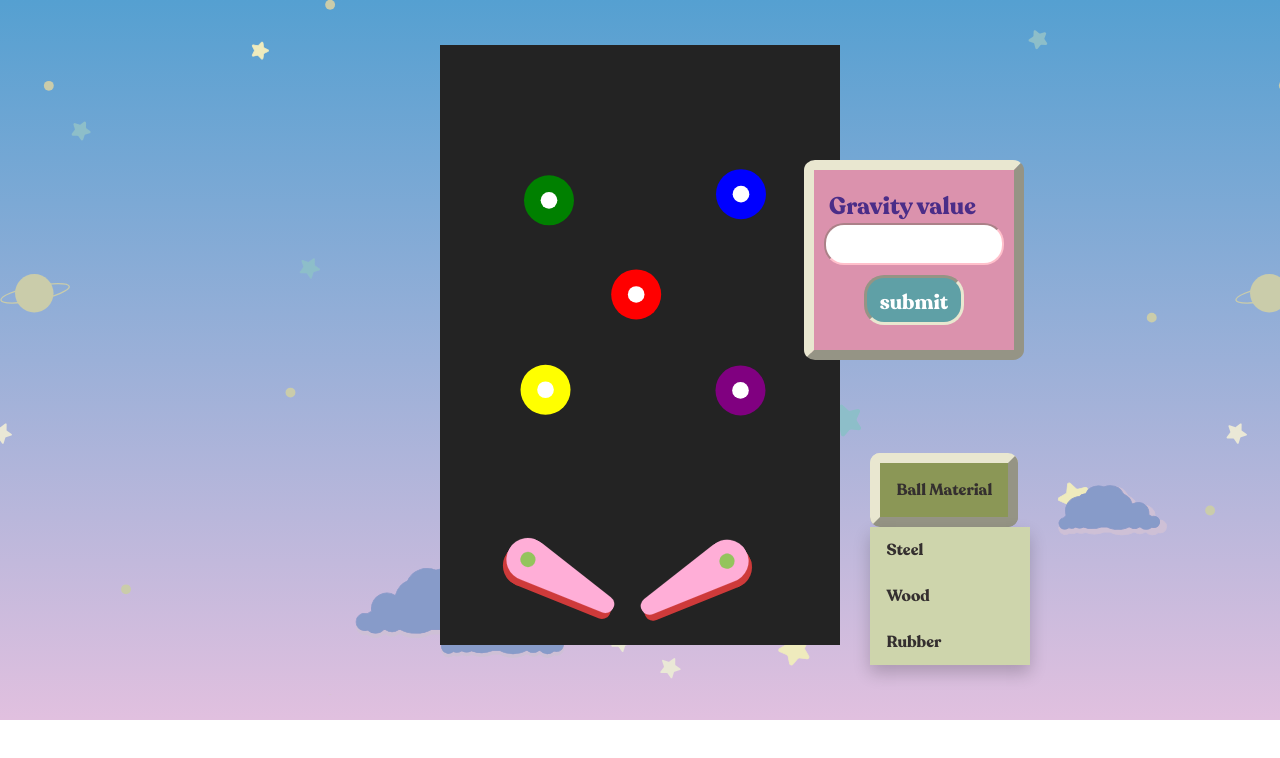
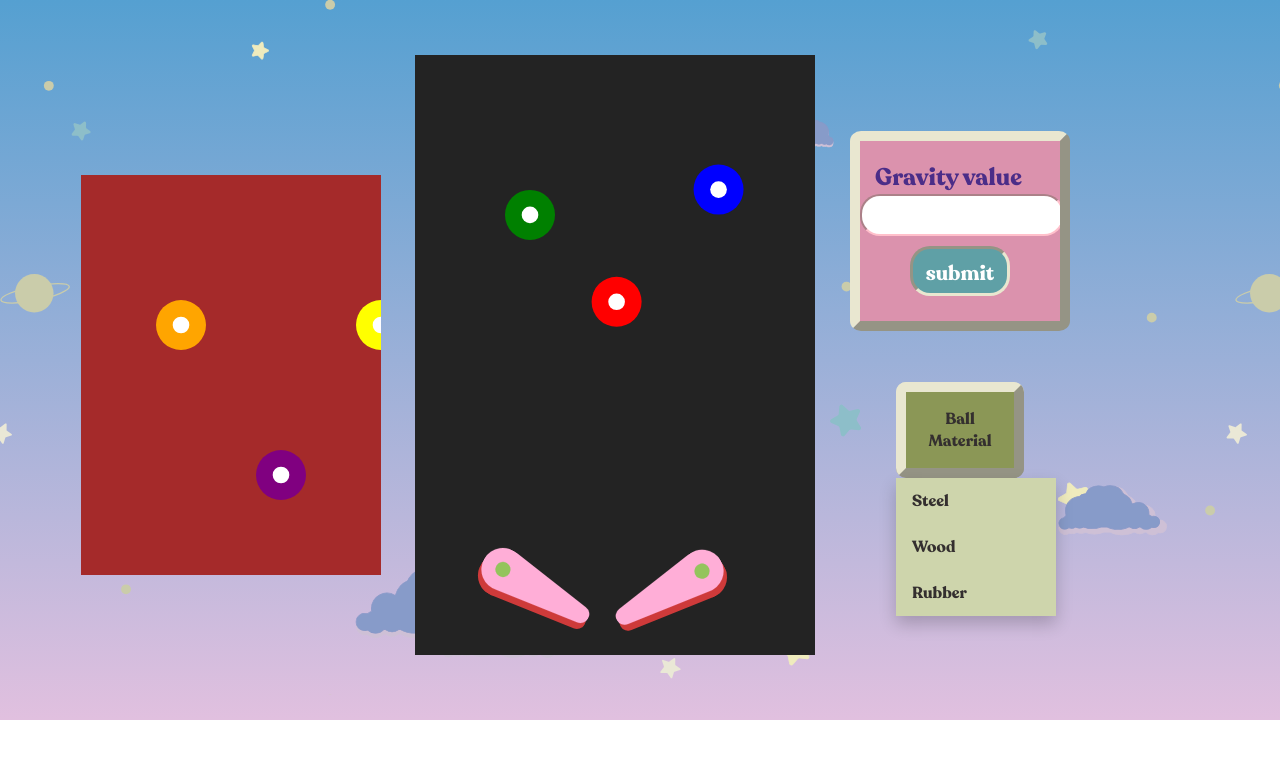
Before and after one commit to pistashioz/Pinball-simulation, a plain HTML site: page index.html in a window 1280 px wide. Both pictures are taken after a click on the button "Ball Material". Drawn offline with Linux system fonts and the light colour scheme.

Commit message:
created functions to drag box obstacles to canvas

```diff
--- a/index.html
+++ b/index.html
@@ -9,21 +9,27 @@
 <body>
 
     <div class = 'background'></div>
+    <div id = 'simulatorCanvas'>
         <canvas id="canvas" width="400" height="600"></canvas>
+        <canvas id = 'canvasObs' with = '200' height="400"></canvas>
+    </div>
 
+    <div id = 'custom'>
         <div id = 'formGravity'>
             <label for = 'gravity'>Gravity value</label>
             <input type  = 'number' name = 'gravity' id= 'gravity'>
             <input type = 'submit' value ='submit'>
         </div>
         <div class="dropdown">
-        <button onclick="myFunction()" class="dropbtn">Ball Material</button>
+            <button  class="dropbtn" onclick="showToggle()">Ball Material</button>
             <div id="myDropdown" class="dropdown-content">
               <a href="#">Steel</a>
               <a href="#">Wood</a>
               <a href="#">Rubber</a>
             </div>
         </div>
+    </div>
+
 
     <script src="script.js"></script>
   </body>
--- a/script.js
+++ b/script.js
@@ -1,4 +1,6 @@
-function myFunction() {
+//dropdown
+
+function showToggle() {
   document.getElementById("myDropdown").classList.toggle("show");
 }
 
@@ -17,26 +19,26 @@ window.onclick = function(event) {
 }
 
 
-
 // get the pinball canvas and context
 const canvas = document.getElementById("canvas");
 const ctx = canvas.getContext("2d");
 const W = canvas.width, H = canvas.height;
+//get the obstacle box canvas and context
+const canvasObs = document.getElementById('canvasObs');
+const ctxObs = canvasObs.getContext('2d')
+const WObs = canvasObs.width, HObs = canvasObs.height;
+
 let isMouseDown = false;
 let focused = { state: false, key: null };
 let pause = false
 let obstaclesInCanvas = []
 
+
+
 //sound effects
 const bounceSound = new Audio("assets/audio/jump.wav");
 const bounceFlippers = new Audio("assets/audio/jumpFlipper.wav")
 const grabObstacles = new Audio('assets/Audio/grab.wav')
-
-
-//get the obstacles canvas and context
-const canvasObstacles = document.getElementById("canvasObstacles");
-const ctxObstacles = canvas.getContext("2d");
-const WObs = canvas.width, HObs = canvas.height;
 
 
 //Classes
@@ -89,7 +91,6 @@ class Obstacle {
     this.shakeFrames = 5;
     this.shakeMagnitude = 5; // Adjust the magnitude of the shake
   }
-
   draw() {
     //Bigger circle
       ctx.beginPath();
@@ -105,7 +106,6 @@ class Obstacle {
       ctx.fill();
       ctx.closePath();
 
-
   }
 
   //shake effect in obstacles
@@ -117,8 +117,38 @@ class Obstacle {
         // decrease the number of remaining shake frames
         this.shakeFrames--;
     }
+
   }
 }
+
+class ObstacleInBox{
+  constructor(x, y, r, color) {
+    this.x = x;
+    this.y = y;
+    this.r = r;
+    this.color = color
+    this.shakeFrames = 5;
+    this.shakeMagnitude = 5; // Adjust the magnitude of the shake
+  }
+  draw() {
+    //Bigger circle
+      ctxObs.beginPath();
+      ctxObs.arc(this.x, this.y, this.r, 0, 2 * Math.PI);
+      ctxObs.fillStyle = this.color; // Green color
+      ctxObs.fill();
+      ctxObs.closePath();
+
+      //Smaller circle
+      ctxObs.beginPath();
+      ctxObs.arc(this.x, this.y, this.r / 3, 0, 2 * Math.PI);
+      ctxObs.fillStyle = "#FFFFFF"; // Green color
+      ctxObs.fill();
+      ctxObs.closePath();
+
+  }
+}
+
+
 const leftFlipper = new Flipper(canvas.width * 0.35, canvas.height - 90, 120, 50, 10, 30, 'assets/img/leftFlipper.svg');
 const rightFlipper = new Flipper(canvas.width * 0.65, canvas.height - 95, -120, -50, 10, 30, 'assets/img/rightFlipper.svg');
 const ball = new Ball(canvas.width / 2, 30, 15, 10, 10);
@@ -126,10 +156,15 @@ const ball = new Ball(canvas.width / 2, 30, 15, 10, 10);
 const obstacles = [
   new Obstacle(W / 2, H / 2 - 50, 25, 'red'),
   new Obstacle(W / 2 + 100, H / 2 - 150, 25, 'blue'),
-  new Obstacle(W / 2 - 100, H / 2 - 150, 25, 'green'),
-  new Obstacle(W / 2 + 100, H / 2 + 50, 25, 'purple'),
-  new Obstacle(W / 2 - 100, H / 2 + 50, 25,'yellow'),
-];
+  new Obstacle(W / 2 - 100, H / 2 - 150, 25, 'green')
+]
+//Array with obstacles' in the box values
+const obstaclesInBox = [
+  new ObstacleInBox(W / 2, H / 2, 25, 'purple'),
+  new ObstacleInBox(W / 2 + 100, H / 2 - 150, 25, 'yellow'),
+  new ObstacleInBox(W / 2 - 100, H / 2 - 150, 25, 'orange')
+]
+
 
 //Function to check for collision between the ball and an obstacle
 function checkBallObstacleCollision(ball, obstacle) {
@@ -160,6 +195,44 @@ function draw(){
         obstacle.draw();
       }
 }
+
+
+
+function moveInBox(e) {
+  //check if mouse btn is not pressed
+  if (!isMouseDown) {
+    return;
+  }
+  getMousePositionBox(e);
+
+  //check if an obstacle is focused for movement
+  if (focused.state) {
+    //update the focused obstacle's position to the mouse position
+    obstaclesInBox[focused.key].x = mousePosition.x;
+    obstaclesInBox[focused.key].y = mousePosition.y;
+
+    draw();
+    return;
+  }
+  //if no obstacle is focused
+  for (var i = 0; i < obstaclesInBox.length; i++) {
+    //check if mouse intersects with an obstacle
+    if (intersects(obstaclesInBox[i])) {
+      //play audio if intersection is detected and change focused state to true so we can store the index of the focused obstacle
+      grabObstacles.play()
+      focused.state = true;
+      focused.key = i;
+      //increase the size of the current obstacle to be perceived as we grabbed it
+      obstaclesInBox[i].r = 35;
+      break;
+    }
+  }
+
+  draw();
+}
+
+
+
 
 function move(e) {
   //check if mouse btn is not pressed
@@ -198,20 +271,42 @@ function setDraggable(e) {
   let type = e.type;
   if (type === "mousedown") {
     isMouseDown = true;
+    moveOutsideCanvas(e);
   } else if (type === "mouseup") {
-
     for (let i = 0; i < obstacles.length; i++) {
       if (intersects(obstacles[i])) {
-        //change to obstacle's normal size after being dragged
         obstacles[i].r = 25;
       }
     }
-    //indicates the mouse button is released
     isMouseDown = false;
     releaseFocus();
   }
 }
 
+function setDraggableBox(e) {
+  let type = e.type;
+  if (type === "mousedown") {
+    isMouseDown = true;
+    moveInBox(e);
+  } else if (type === "mouseup") {
+    for (let i = 0; i < obstaclesInBox.length; i++) {
+      if (intersects(obstaclesInBox[i])) {
+        // Create a new Obstacle based on the properties of the focused obstacle in the box
+        const newObstacle = new Obstacle(obstaclesInBox[i].x * Math.random(), obstaclesInBox[i].y * Math.random(), 25, obstaclesInBox[i].color);
+        //Add the selected obstacle inside obstaces array
+        obstacles.push(newObstacle);
+        // Remove the obstacle from the obstaclesInBox array
+        obstaclesInBox.splice(i, 1);
+
+      }
+      console.log(obstacles)
+      //redraw canvas to show the new obstacle
+      draw()
+    }
+    isMouseDown = false;
+    releaseFocus();
+  }
+}
 
 function releaseFocus(){
   focused.state = false
@@ -219,6 +314,15 @@ function releaseFocus(){
 
 function getMousePosition(e){
   var rect = canvas.getBoundingClientRect();
+  //calculate mouse position relative to the canvas
+  mousePosition = {
+    x: Math.round(e.x - rect.left),
+    y: Math.round(e.y - rect.top)
+  }
+}
+
+function getMousePositionBox(e){
+  var rect = canvasObs.getBoundingClientRect();
   //calculate mouse position relative to the canvas
   mousePosition = {
     x: Math.round(e.x - rect.left),
@@ -237,7 +341,7 @@ function intersects(obstacle) {
 draw();
 function update() {
   ctx.clearRect(0, 0, canvas.width, canvas.height);
-
+  ctxObs.clearRect(0, 0, canvas.width, canvas.height);
   if (!pause) {
     // Update the x and y ball coordinates
     ball.x += ball.speedX;
@@ -310,8 +414,41 @@ function update() {
   for (const obstacle of obstacles) {
     obstacle.draw();
   }
+  for (const obstacle of obstaclesInBox){
+    obstacle.draw();
+  }
 
   requestAnimationFrame(update);
+}
+
+function moveOutsideCanvas(e) {
+  if (isMouseDown && focused.state) {
+    getMousePosition(e);
+    if (isMouseInsideCanvas()) {
+      obstacles[focused.key].x = mousePosition.x;
+      obstacles[focused.key].y = mousePosition.y;
+    }
+    draw();
+  }
+}
+
+function releaseOutsideCanvas() {
+  if (isMouseDown && focused.state) {
+    if (isMouseInsideCanvas()) {
+      obstacles[focused.key].r = 25;
+    }
+    isMouseDown = false;
+    releaseFocus();
+  }
+}
+
+function isMouseInsideCanvas() {
+  return (
+    mousePosition.x >= 0 &&
+    mousePosition.x <= W &&
+    mousePosition.y >= 0 &&
+    mousePosition.y <= H
+  );
 }
 
 //pause with the space bar
@@ -347,4 +484,11 @@ canvas.addEventListener("mousedown", setDraggable);
 canvas.addEventListener("mousemove", move);
 canvas.addEventListener("mouseup", setDraggable);
 
+canvasObs.addEventListener("mousedown", setDraggableBox);
+canvasObs.addEventListener("mousemove", moveInBox);
+canvasObs.addEventListener("mouseup", setDraggableBox);
+
+window.addEventListener("mousemove", moveOutsideCanvas);
+window.addEventListener("mouseup", releaseOutsideCanvas);
+
 update();
--- a/styles.css
+++ b/styles.css
@@ -1,3 +1,10 @@
+*, *::before, *::after {
+  box-sizing: border-box;
+}
+p, h1, h2, h3, h4, h5, h6 {
+  overflow-wrap: break-word;
+}
+
 @font-face{
   font-family: 'Recoleta';
   src: url('./assets/fonts/Recoleta-Bold.ttf')
@@ -5,6 +12,7 @@
 
 * {
   margin: 0;
+  font-family: 'Recoleta';
 }
 
 html, body {
@@ -12,7 +20,6 @@ html, body {
   background: url('/assets/img/bg.svg');
   background-repeat: no-repeat;
   background-size: cover;
-  font-family: 'Recoleta';
   font-weight: bold;
   color: rgb(75, 45, 136)
 }
@@ -23,6 +30,7 @@ html, body {
   text-align: center;
   height: 100%;
   padding-top: 695px;
+  z-index: auto;
   box-sizing: border-box;
   animation: slide 8s linear infinite;
 }
@@ -36,61 +44,72 @@ html, body {
   }
 }
 
+#simulatorCanvas {
+  margin-left: auto;
+  z-index: 289;
+  margin-top: -640px;
+  margin-right: 35%;
+  display: flex;
+  align-items: flex-start;
+  justify-content: space-around;
+  width: 60%;
+  height: 20%;
+  flex-direction: row-reverse;
+}
+
 #canvas {
   background-color: #232323;
-  padding-left: 0;
-  padding-right: 0;
-  margin-left: auto;
-  margin-top: -650px;
-  margin-right: auto;
   display: block;
 }
 
-#canvasObstacles{
+#canvasObs{
   background-color: brown;
   padding-left: 0;
   padding-right: 0;
-  margin-left: 100px;
-  margin-top: -500px;
+  margin-left: 0px;
   display: block;
-
+  margin-top: 120px;
 }
-
+#custom{
+  width: 20%;
+  position: absolute;
+  right: 15%;
+  top: 10%;
+}
 #formGravity{
+  display: block;
+  margin-left: auto;
+  margin-right: auto;
+  margin-top: 20%;
+  box-sizing: content-box;
   width: 200px;
   height: 180px;
   background-color: #DB92AD;
   overflow: hidden;
-  position: absolute;
-  right: 20%;
   border-radius: 5%;
-  top: 20%;
   border-style: outset;
   border-width: 10px;
   border-color: rgb(233, 231, 208);
 
 }
 form{
-margin: auto auto;
+  margin: auto auto;
   display: block;
   margin-left: auto;
   margin-right: auto;
-width: 100%;
-padding-top: 40px;
-position: relative;
+  width: 100%;
+  position: relative;
 }
 
 label, input{
 display: block;
 }
 input{
-width: 90%;
 outline: none;
 padding: 10px;
 display: block;
 margin-left: auto;
 margin-right: auto;
-font-family: 'Recoleta';
 font-weight: bold;
 color: #676767;
 transition: border 0.5s;
@@ -117,7 +136,6 @@ height: 50px;
 cursor: pointer;
 margin-top: 10px;
 font-size: 1.29em;
-font-family: 'Recoleta';
 -webkit-transition: background-color 0.5s;
 -moz-transition: background-color 0.5s;
 -o-transition: background-color 0.5s;
@@ -135,7 +153,6 @@ padding-left: 15px;
 
 /* Dropdown Button */
 .dropbtn {
-  font-family: 'Recoleta';
   font-weight: bold;
   background-color: #b4be89;
   color: rgb(52, 47, 47);
@@ -161,18 +178,16 @@ transition: background-color 0.5s;
 
 /* The container <div> - needed to position the dropdown content */
 .dropdown {
-  position: relative;
-  display: inline-block;
   display: block;
-  margin-left: 68%;
-  margin-top: -15%;
-
+  margin-left: auto;
+  margin-right: auto;
+  width: 50%;
+  margin-top: 20%;
 }
 
 
 /* Dropdown Content (Hidden by Default) */
 .dropdown-content {
-  font-family: 'Recoleta';
   font-weight: bold;
   display: none;
   position: absolute;
@@ -194,5 +209,5 @@ transition: background-color 0.5s;
 /* Change color of dropdown links on hover */
 .dropdown-content a:hover {background-color: #ddd;}
 
-/* Show the dropdown menu (use JS to add this class to the .dropdown-content container when the user clicks on the dropdown button) */
+/* Show the dropdown menu */
 .show {display:block;}
```
Lines whose indentation alone changed are shown as unchanged.
